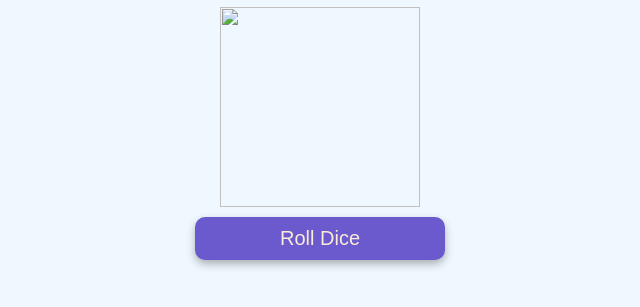
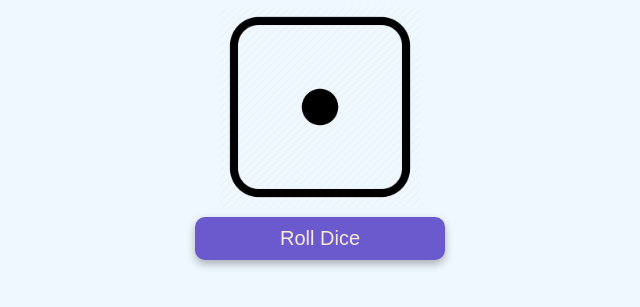
Before and after one commit to Mrm1rzo/Dice-Roll-Simulator, a plain HTML site: page Index.html in a window 1280 px wide. Shown: the part 137-444 px from the top of the page, without its empty margins (320-960 px from the left). Drawn offline with Linux system fonts and the light colour scheme.

Commit message:
Update Index.html

```diff
--- a/Index.html
+++ b/Index.html
@@ -10,7 +10,7 @@
     <section class="roll-simulator">
       <h1 class="roll-simulator__title title">Dice Roll Simulator</h1>
       <img
-        src=""
+        src="./Images/dice1.webp"
         width="200"
         height="200"
         alt=""
```
